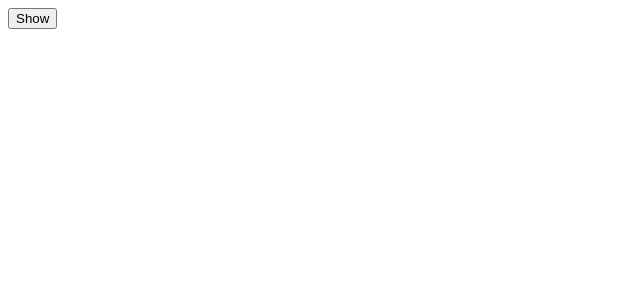
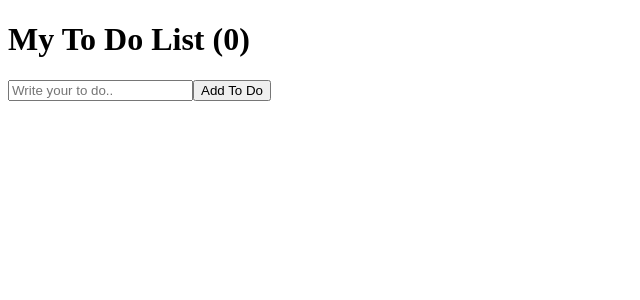
Before and after one commit to Ohjanghoon/react-for-beginners-2, a React (Create React App) app: page / in a window 1280 px wide. Shown: the top 300 px of the page, without its empty margins (0-640 px from the left). Built offline with nearby package versions, Linux system fonts and the light colour scheme.

Commit message:
7.0 To Do List part One

```diff
--- a/src/App.js
+++ b/src/App.js
@@ -1,29 +1,32 @@
 import { useState, useEffect } from "react";
 
-function Hello() {
-  useEffect(() => {
-    console.log("hi :)");
-    return () => console.log("bye :(");
-  }, []);
-  useEffect(function() {
-    console.log("hi :)");
-    return function() {
-      console.log("bye :(");
-    };
-  }, []);
-  return <h1>Hello</h1>;
-}
+function App() {
+  const [toDo, setToDo] = useState("");
+  const [toDos, setToDos] = useState([]);
 
-function App() {
-  const [showing, setShowing] = useState(false);
-  const onClick = () => {
-    setShowing(prev => !prev);
-  };
+  const onChange = (event) => setToDo(event.target.value);
+  const onSubmit = (event) => {
+    event.preventDefault();
+    if (toDo === ""){
+      return;
+    }
+    setToDo("");
+    setToDos(currentArray => [toDo, ...currentArray]);
 
+  }
+  console.log(toDos);
   return (
     <div>
-      {showing ? <Hello /> : null}
-      <button onClick={onClick}>{showing ? "Hide" : "Show"}</button>
+      <h1>My To Do List ({toDos.length})</h1>
+      <form onSubmit={onSubmit}>
+        <input
+          onChange={onChange}
+          value={toDo}
+          type="text"
+          placeholder="Write your to do.."
+        />
+        <button>Add To Do</button>
+      </form>
     </div>
   );
 }
```
